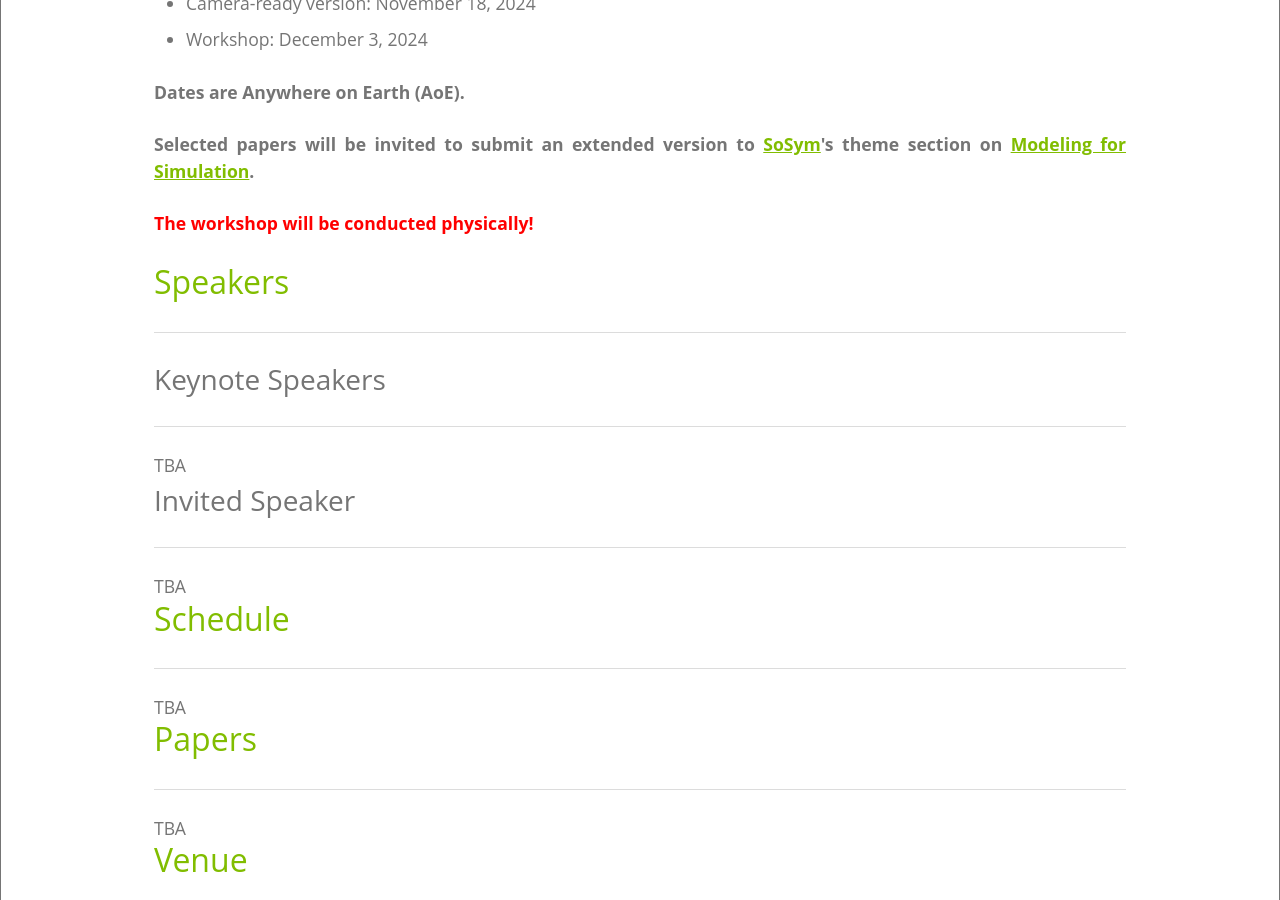
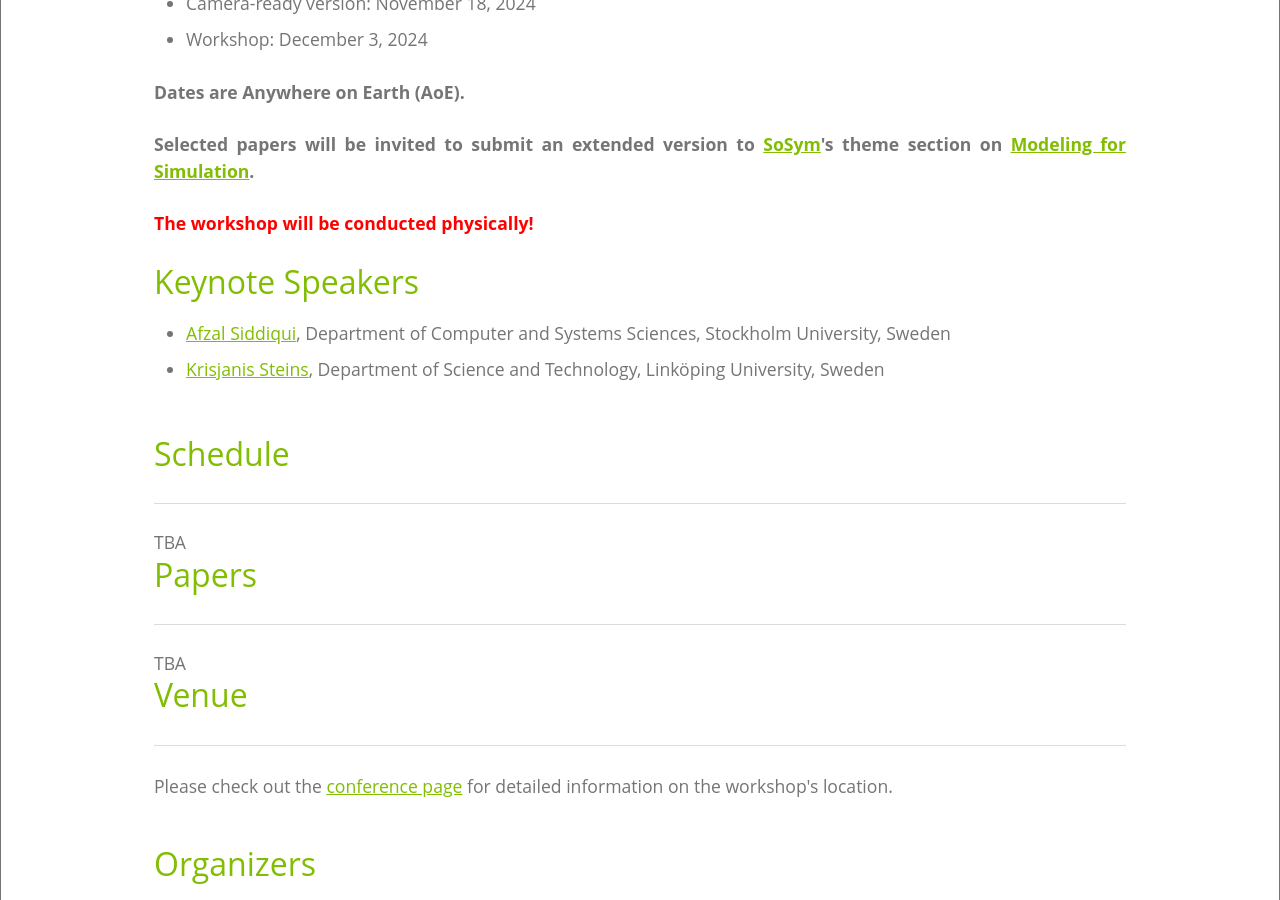
Before and after one commit to phizech/m4s.github.io, a Jekyll site: the page built from index.html, in a window 1280 px wide and 900 px high, scrolled down 3133 px. Built offline with Jekyll 4.4.1, drawn with Linux system fonts in a browser that asks for light colours.

Commit message:
Update index.html

```diff
--- a/index.html
+++ b/index.html
@@ -103,15 +103,11 @@ has_children: true
          </font>
          <br>
          <br>
-         <h2 id="speakers">Speakers</h2>
-         <hr>
-         <h3 id="keynote-speakers">Keynote Speakers</h3>
-         <hr>
-          TBA
-         <br>
-         <h3 id="invited-speakers">Invited Speaker</h3>
-         <hr>
-          TBA
+         <h2 id="speakers">Keynote Speakers</h2>
+         <ul>
+           <li><a href="https://www.su.se/english/profiles/asidd-1.189734">Afzal Siddiqui</a>, Department of Computer and Systems Sciences, Stockholm University, Sweden</li>
+           <li><a href="https://liu.se/en/employee/krist43">Krisjanis Steins</a>, Department of Science and Technology, Linköping University, Sweden</li>
+         </ul>
          <br>
          <h2 id="schedule">Schedule</h2>
          <hr>
```
